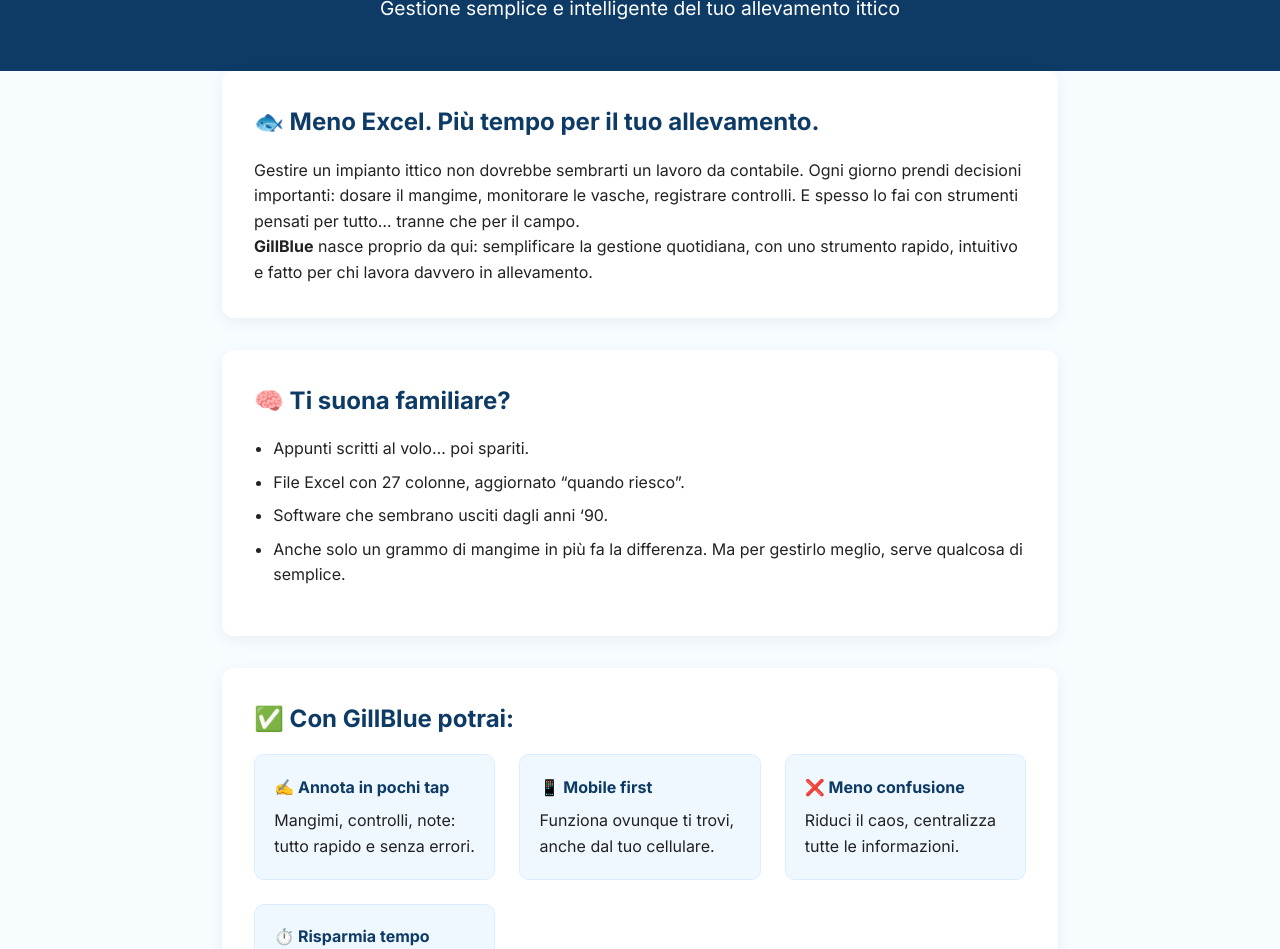
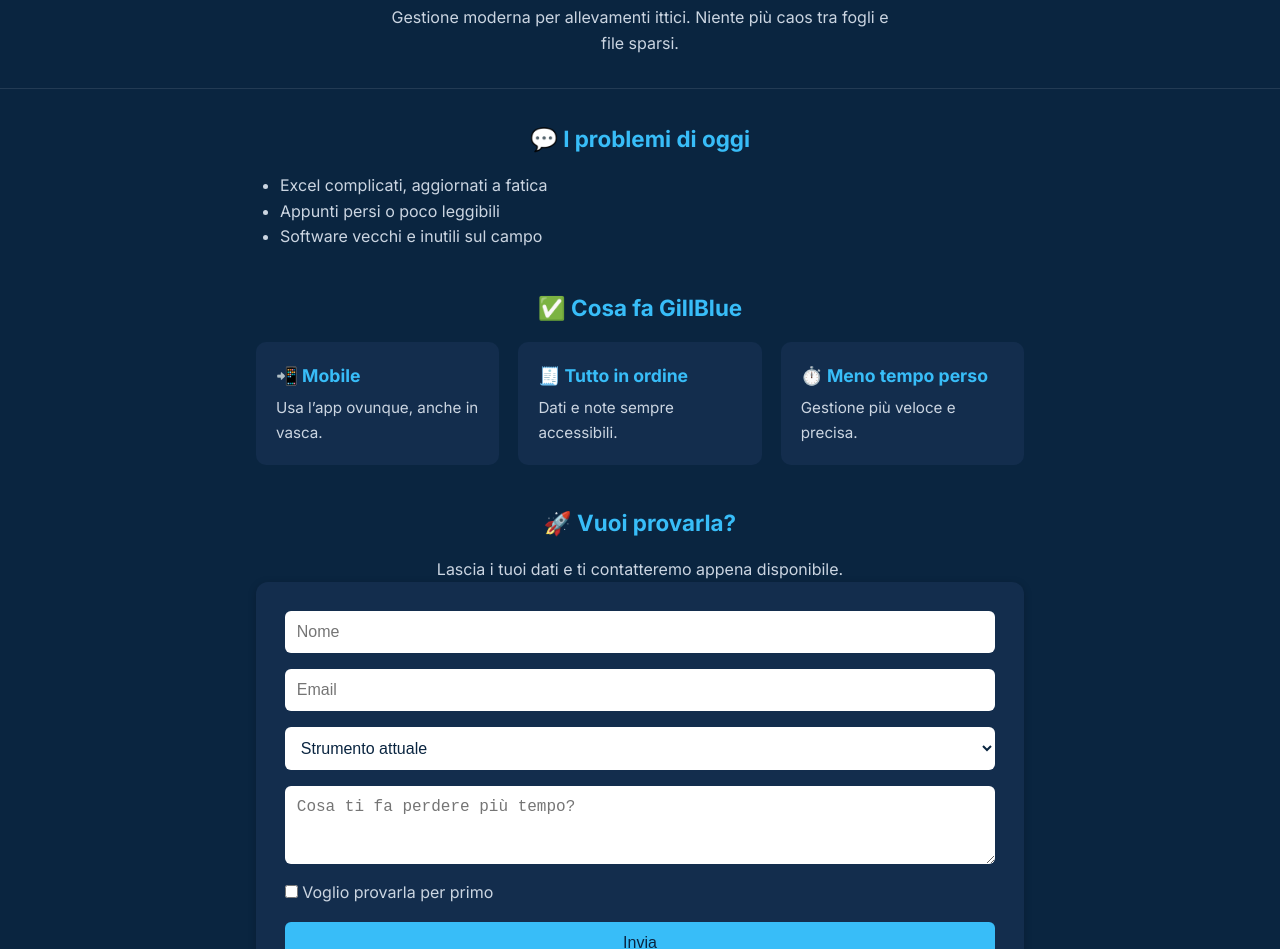
Before and after one commit to gillblue-dev/gillblue-landing, a plain HTML site: page index.html in a window 1280 px wide. Shown: the part 161-1110 px from the top of the page. Drawn offline with Linux system fonts and the light colour scheme.

Commit message:
Add files via upload

```diff
--- a/index.html
+++ b/index.html
@@ -7,171 +7,190 @@
   <link rel="icon" type="image/png" href="favicon.png">
   <link href="https://fonts.googleapis.com/css2?family=Inter:wght@400;700&display=swap" rel="stylesheet">
   <style>
-    * { box-sizing: border-box; margin: 0; padding: 0; }
+    :root {
+      --bg-dark: #0a2540;
+      --bg-light: #132d4d;
+      --accent: #38bdf8;
+      --text: #ffffff;
+      --text-muted: #cbd5e1;
+    }
+    * {
+      box-sizing: border-box;
+      margin: 0;
+      padding: 0;
+    }
     body {
       font-family: 'Inter', sans-serif;
-      background-color: #f6fcff;
-      color: #222;
+      background: var(--bg-dark);
+      color: var(--text);
       line-height: 1.6;
     }
     header {
-      background-color: #0d3b66;
-      color: #fff;
-      text-align: center;
-      padding: 3rem 1rem;
+      background: var(--bg-dark);
+      padding: 2rem;
+      display: flex;
+      flex-direction: column;
+      align-items: center;
+      border-bottom: 1px solid rgba(255, 255, 255, 0.1);
+    }
+    header img.logo {
+      width: 64px;
+      height: auto;
+      margin-bottom: 1rem;
     }
     header h1 {
-      font-size: 2.5rem;
+      font-size: 1.8rem;
+      margin-bottom: 0.5rem;
     }
     header p {
-      font-size: 1.2rem;
+      font-size: 1rem;
+      color: var(--text-muted);
+      max-width: 520px;
+      text-align: center;
     }
     .container {
-      max-width: 900px;
-      margin: -2rem auto 2rem;
-      padding: 2rem;
+      max-width: 800px;
+      margin: auto;
+      padding: 2rem 1rem;
+    }
+    .section {
+      margin-bottom: 2.5rem;
+    }
+    .section h2 {
+      font-size: 1.4rem;
+      margin-bottom: 1rem;
+      color: var(--accent);
+      text-align: center;
+    }
+    .section ul {
+      list-style: disc;
+      padding-left: 1.5rem;
+      color: var(--text-muted);
+    }
+    .card-grid {
+      display: grid;
+      grid-template-columns: repeat(auto-fit, minmax(240px, 1fr));
+      gap: 1.2rem;
     }
     .card {
-      background: #fff;
-      border-radius: 12px;
-      box-shadow: 0 4px 16px rgba(0,0,0,0.06);
-      padding: 2rem;
-      margin-bottom: 2rem;
+      background: var(--bg-light);
+      padding: 1.25rem;
+      border-radius: 10px;
+      transition: background 0.2s ease;
     }
-    h2, h3 {
-      color: #0d3b66;
-      margin-bottom: 1rem;
+    .card h3 {
+      font-size: 1.1rem;
+      margin-bottom: 0.4rem;
+      color: var(--accent);
     }
-    ul {
-      padding-left: 1.2rem;
-      margin-bottom: 1rem;
-    }
-    li {
-      margin-bottom: 0.5rem;
+    .card p {
+      font-size: 0.95rem;
+      color: var(--text-muted);
     }
     form {
+      background: var(--bg-light);
+      padding: 1.8rem;
+      border-radius: 12px;
+      box-shadow: 0 2px 8px rgba(0,0,0,0.2);
       display: flex;
       flex-direction: column;
       gap: 1rem;
-      margin-top: 1rem;
     }
-    input, textarea, select, button {
+    input, select, textarea {
+      font-size: 1rem;
       padding: 0.75rem;
-      font-size: 1rem;
-      border: 1px solid #ccc;
+      border: none;
       border-radius: 6px;
-    }
-    input:focus, textarea:focus, select:focus {
-      outline: none;
-      border-color: #0d3b66;
-      box-shadow: 0 0 0 2px rgba(13,59,102,0.2);
+      background: #fff;
+      color: #0a2540;
     }
     button {
-      background-color: #0d3b66;
-      color: #fff;
+      font-size: 1rem;
+      padding: 0.75rem;
+      background: var(--accent);
+      color: var(--bg-dark);
       border: none;
+      border-radius: 6px;
       cursor: pointer;
-      transition: background 0.2s ease-in-out;
+      transition: background 0.3s ease;
     }
     button:hover {
-      background-color: #0b3055;
-    }
-    .value-block {
-      display: grid;
-      grid-template-columns: repeat(auto-fit, minmax(240px, 1fr));
-      gap: 1.5rem;
-      margin-top: 1rem;
-    }
-    .feature {
-      background: #f0f8ff;
-      border: 1px solid #dbeeff;
-      border-radius: 10px;
-      padding: 1.2rem;
-    }
-    .feature h4 {
-      margin-bottom: 0.5rem;
-      color: #0d3b66;
+      background: #0ea5e9;
     }
     footer {
       text-align: center;
+      font-size: 0.85rem;
+      color: var(--text-muted);
+      margin-top: 3rem;
       padding: 2rem 1rem;
-      font-size: 0.9rem;
-      color: #777;
     }
   </style>
 </head>
 <body>
   <header>
-    <img src="logo.svg" alt="GillBlue logo" style="height: 60px; margin-bottom: 1rem;">
+    <img src="logo.png" alt="GillBlue logo" class="logo">
     <h1>GillBlue</h1>
-    <p>Gestione semplice e intelligente del tuo allevamento ittico</p>
+    <p>Gestione moderna per allevamenti ittici. Niente più caos tra fogli e file sparsi.</p>
   </header>
 
-  <main class="container">
-    <section class="card">
-      <h2>🐟 Meno Excel. Più tempo per il tuo allevamento.</h2>
-      <p>Gestire un impianto ittico non dovrebbe sembrarti un lavoro da contabile. Ogni giorno prendi decisioni importanti: dosare il mangime, monitorare le vasche, registrare controlli. E spesso lo fai con strumenti pensati per tutto… tranne che per il campo.</p>
-      <p><strong>GillBlue</strong> nasce proprio da qui: semplificare la gestione quotidiana, con uno strumento rapido, intuitivo e fatto per chi lavora davvero in allevamento.</p>
-    </section>
-
-    <section class="card">
-      <h2>🧠 Ti suona familiare?</h2>
+  <div class="container">
+    <section class="section">
+      <h2>💬 I problemi di oggi</h2>
       <ul>
-        <li>Appunti scritti al volo… poi spariti.</li>
-        <li>File Excel con 27 colonne, aggiornato “quando riesco”.</li>
-        <li>Software che sembrano usciti dagli anni ‘90.</li>
-        <li>Anche solo un grammo di mangime in più fa la differenza. Ma per gestirlo meglio, serve qualcosa di semplice.</li>
+        <li>Excel complicati, aggiornati a fatica</li>
+        <li>Appunti persi o poco leggibili</li>
+        <li>Software vecchi e inutili sul campo</li>
       </ul>
     </section>
 
-    <section class="card">
-      <h2>✅ Con GillBlue potrai:</h2>
-      <div class="value-block">
-        <div class="feature">
-          <h4>✍️ Annota in pochi tap</h4>
-          <p>Mangimi, controlli, note: tutto rapido e senza errori.</p>
+    <section class="section">
+      <h2>✅ Cosa fa GillBlue</h2>
+      <div class="card-grid">
+        <div class="card">
+          <h3>📲 Mobile</h3>
+          <p>Usa l’app ovunque, anche in vasca.</p>
         </div>
-        <div class="feature">
-          <h4>📱 Mobile first</h4>
-          <p>Funziona ovunque ti trovi, anche dal tuo cellulare.</p>
+        <div class="card">
+          <h3>🧾 Tutto in ordine</h3>
+          <p>Dati e note sempre accessibili.</p>
         </div>
-        <div class="feature">
-          <h4>❌ Meno confusione</h4>
-          <p>Riduci il caos, centralizza tutte le informazioni.</p>
-        </div>
-        <div class="feature">
-          <h4>⏱️ Risparmia tempo</h4>
-          <p>Snellisci il lavoro quotidiano. Più tempo per i pesci, meno per i fogli.</p>
+        <div class="card">
+          <h3>⏱️ Meno tempo perso</h3>
+          <p>Gestione più veloce e precisa.</p>
         </div>
       </div>
     </section>
 
-    <section class="card">
-      <h3>👇 Vuoi provarla appena è pronta?</h3>
-      <p>Stiamo costruendo GillBlue insieme ai primi allevatori interessati. Se anche tu vuoi una gestione più semplice, lasciaci i tuoi dati: ti contatteremo per fartela provare per primo.</p>
+    <section class="section">
+      <h2>🚀 Vuoi provarla?</h2>
+      <p style="text-align: center; color: var(--text-muted);">Lascia i tuoi dati e ti contatteremo appena disponibile.</p>
 
       <form action="https://formsubmit.co/team@gillblue.com" method="POST">
+        <input type="hidden" name="_captcha" value="false">
+        <input type="hidden" name="_next" value="https://get.gillblue.com/thank-you.html">
+
         <input type="text" name="name" placeholder="Nome" required>
         <input type="email" name="email" placeholder="Email" required>
-        <select name="tool">
-          <option value="">Come gestisci oggi l’allevamento?</option>
+
+        <select name="tool" required>
+          <option value="">Strumento attuale</option>
           <option value="excel">Excel</option>
           <option value="paper">Carta</option>
           <option value="software">Software</option>
           <option value="other">Altro</option>
         </select>
+
         <textarea name="painpoint" rows="3" placeholder="Cosa ti fa perdere più tempo?"></textarea>
-        <label><input type="checkbox" name="early-access"> Sì, voglio provarla appena disponibile</label>
-        <button type="submit">Tienimi aggiornato</button>
+
+        <label style="color: var(--text-muted);"><input type="checkbox" name="early-access"> Voglio provarla per primo</label>
+
+        <button type="submit">Invia</button>
       </form>
-
-      <p><strong>🔐 Nessuno spam. Nessun impegno.</strong><br>Se pensiamo che GillBlue possa davvero semplificarti il lavoro, ti scriveremo. Se no, grazie comunque per averci dedicato 30 secondi.</p>
-      <p>👋 A presto<br><em>Il team di GillBlue</em></p>
     </section>
-  </main>
+  </div>
 
   <footer>
-    &copy; 2025 GillBlue. Tutti i diritti riservati.
+    &copy; 2025 GillBlue. Nessuno spam. Nessun impegno.
   </footer>
 </body>
 </html>
```
Also changed, not shown: logo.png (added).
